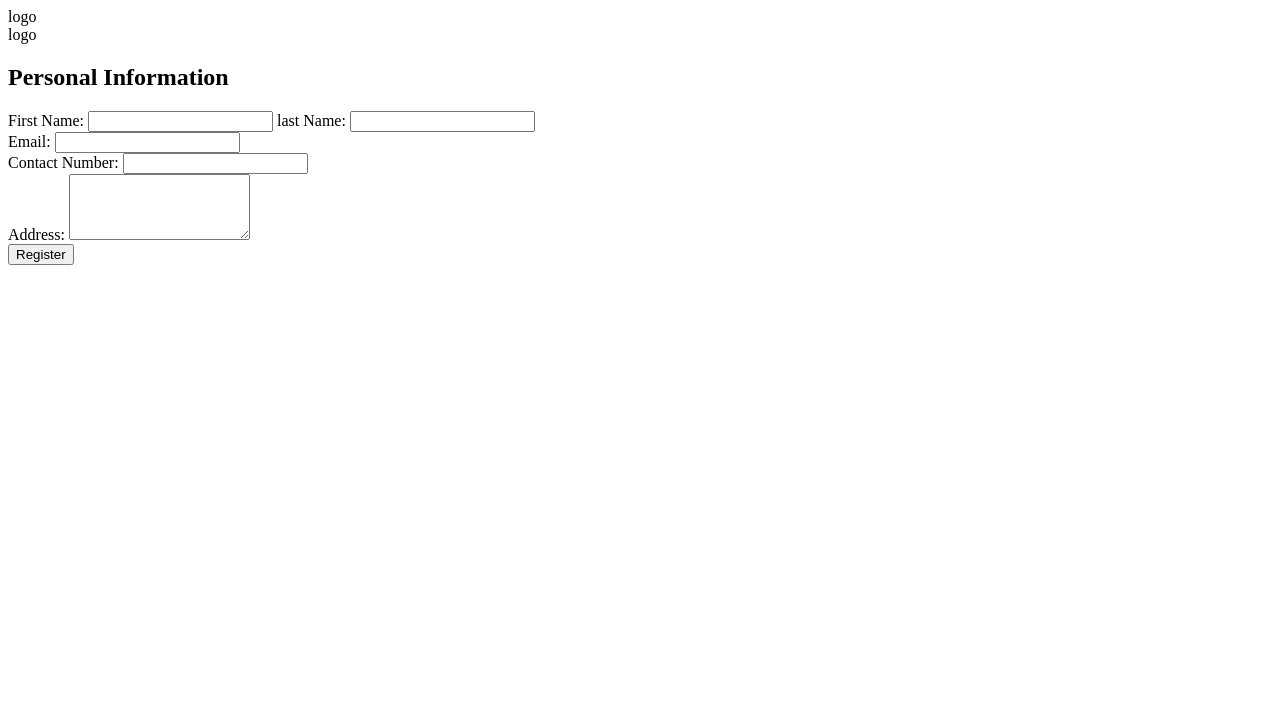
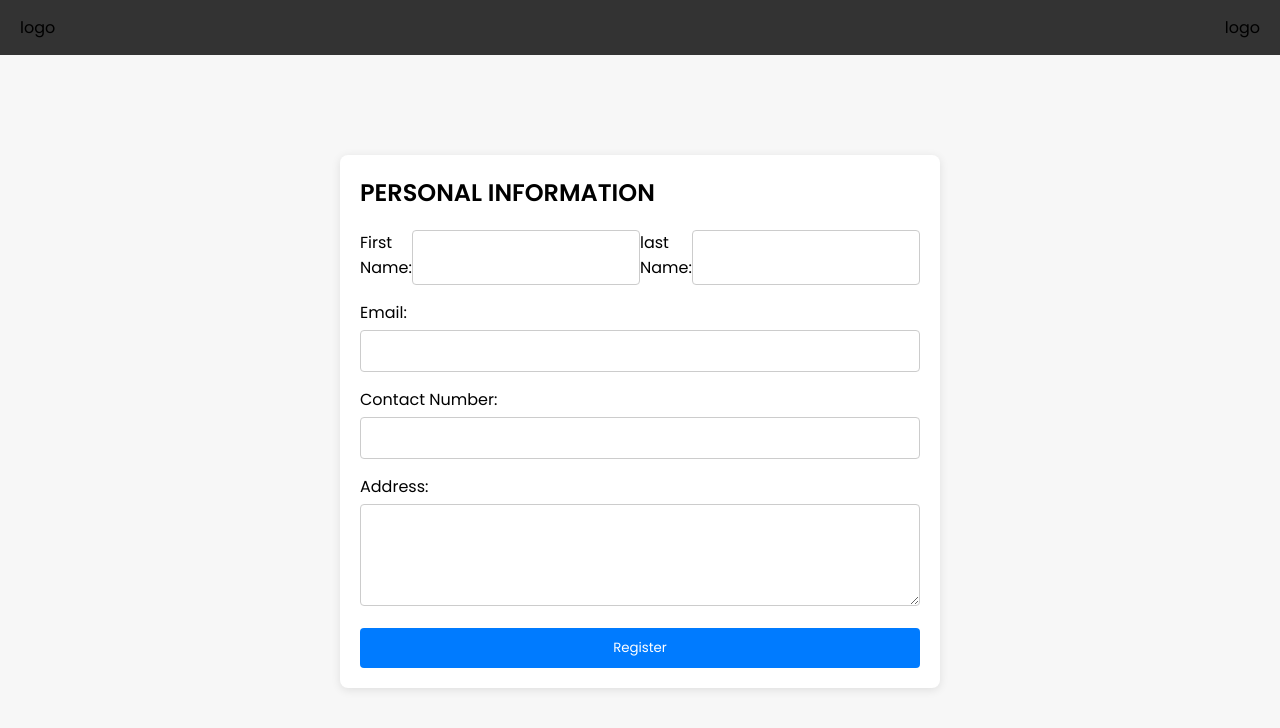
Before and after one commit to tamjidaWeb/Registration-Form, a plain HTML site: page index.html in a window 1280 px wide. Drawn offline with Linux system fonts and the light colour scheme.

Commit message:
test change

```diff
--- a/index.html
+++ b/index.html
@@ -4,7 +4,8 @@
     <meta charset="UTF-8">
     <meta name="viewport" content="width=device-width, initial-scale=1.0">
     <title>Registration Form</title>
-    <link rel="stylesheet" href="s tyle.css">
+    <link rel="stylesheet" href="style.css">
+    <!-- this is test change -->
 </head>
 <body>
       <section>
```
